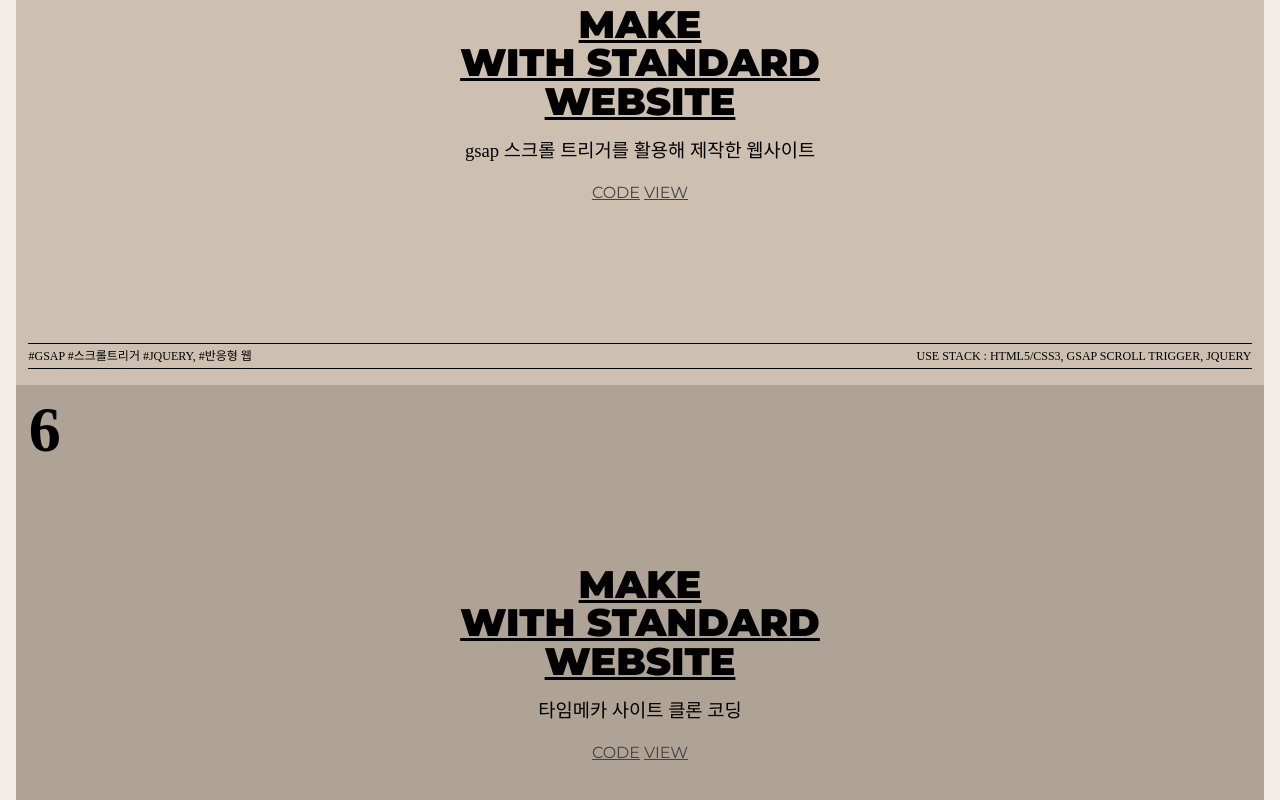
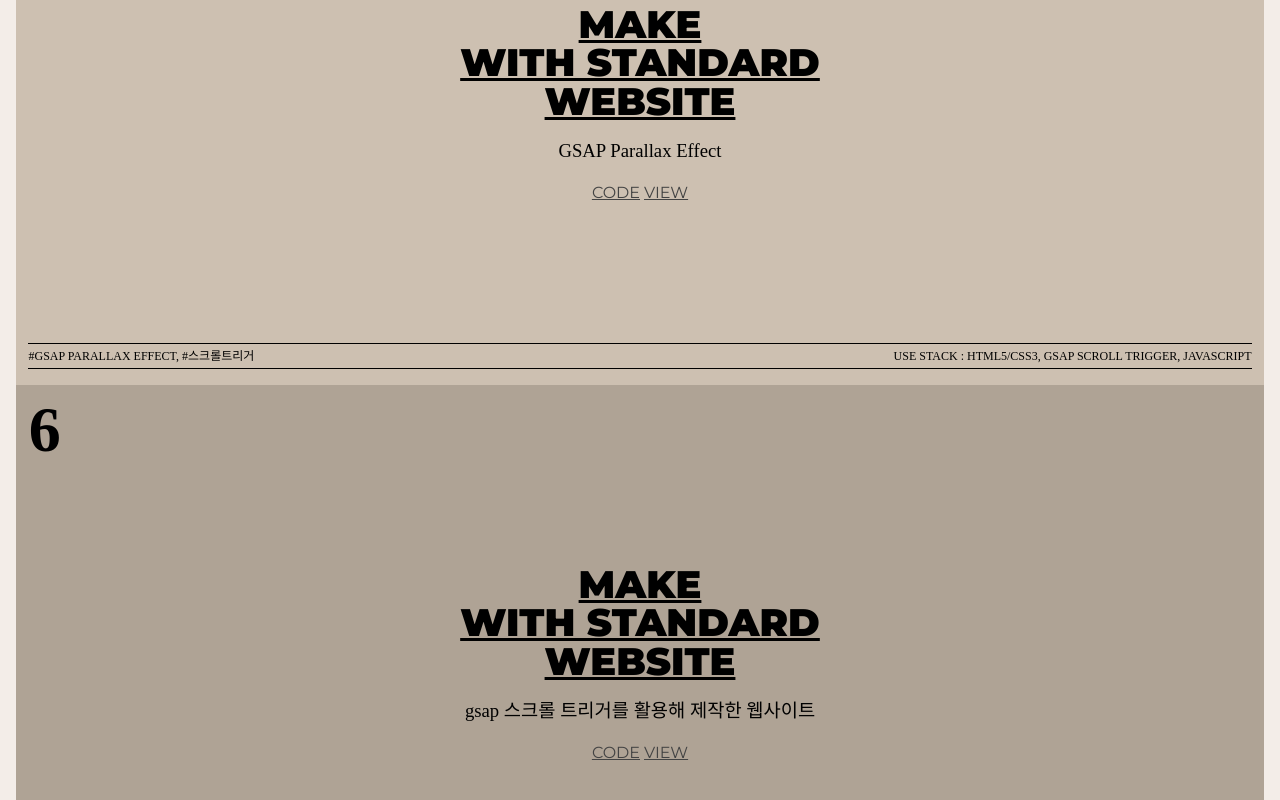
Before and after one commit to leeinwha/ReactPortfolio, a React (Create React App) app: page / in a window 1280 px wide. Shown: the part 4780-5580 px from the top of the page. Built offline with nearby package versions, Linux system fonts and the light colour scheme; a small style sheet from the web is missing; a web font is replaced by a local one.

Commit message:
Project Update

```diff
--- a/src/constants/index.js
+++ b/src/constants/index.js
@@ -92,6 +92,17 @@ export const siteText = [
       "#바닐라 자바스크립트 ",
       "",
       "use stack : HTML5/CSS3, Vanilla JS",
+    ],
+  },
+  {
+    text: ["make", "with standard", "website"],
+    title: "GSAP Parallax Effect",
+    code: "https://github.com/leeinwha/GSAP",
+    view: "https://leeinwha.github.io/GSAP/gsap01/gsap01.html",
+    info: [
+      "#GSAP Parallax Effect, #스크롤트리거",
+      "",
+      "use stack : HTML5/CSS3, Gsap scroll trigger, Javascript",
     ],
   },
   {
```
